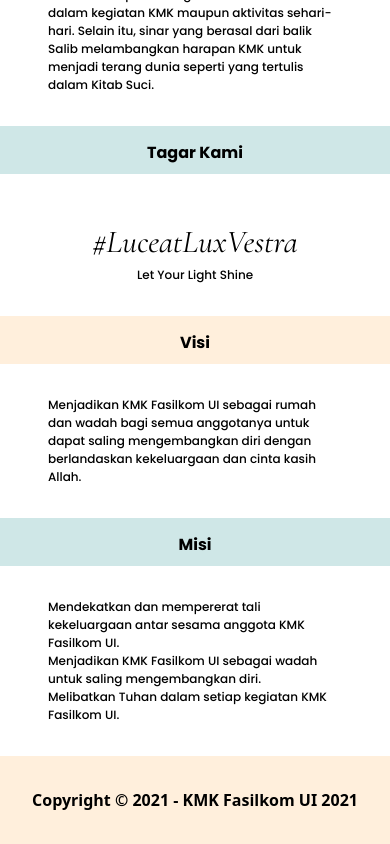
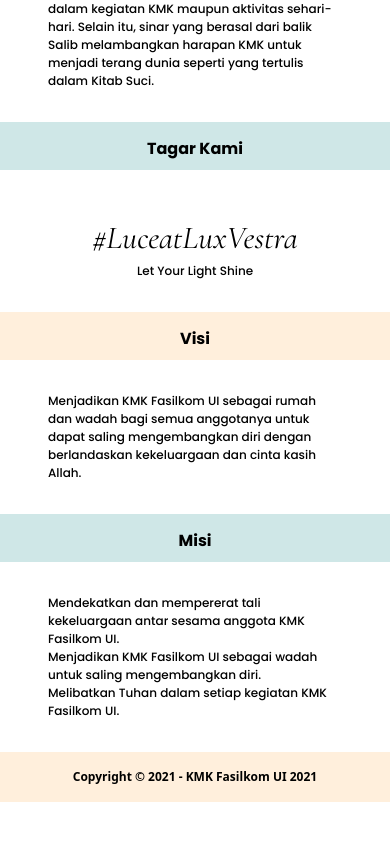
Before and after one commit to kmk-csui/web, a React (Create React App) app: page / in a window 390 px wide. Shown: the part 653-1497 px from the top of the page. After the commit the page ends 1455 px from the top, so only its background shows below. Built offline with nearby package versions, Linux system fonts and the light colour scheme.

Commit message:
implement responsive footer and navbar

```diff
--- a/src/components/Footer/Footer.css
+++ b/src/components/Footer/Footer.css
@@ -12,3 +12,14 @@
     padding-top: 2rem;
     padding-bottom: 2rem;
 }
+
+@media screen and (max-width: 1280px) {
+    .Footer {
+        font-size: 0.75rem;
+    }
+
+    .Footer > p {
+        padding-top: 1rem;
+        padding-bottom: 1rem;
+    }
+}
--- a/src/components/Navbar/Navbar.css
+++ b/src/components/Navbar/Navbar.css
@@ -79,6 +79,7 @@ ol {
 
     .nav-logo {
         width: 36px;
+        height: 2rem;
         margin: 0.75rem;
     }
 
--- a/src/components/Navbar/Navbar.js
+++ b/src/components/Navbar/Navbar.js
@@ -1,11 +1,12 @@
 import ArrowUp from "assets/arrow-up.svg";
 import Hamburger from "assets/hamburger.svg";
-import KMKLogo from "assets/KMK-logo-small.svg";
 import {useEffect, useState} from "react";
 import {Link} from "react-router-dom";
 import "./Navbar.css";
+import {Desktop, Mobile} from "../Responsive/Responsive";
+import KMKLogo from "../../assets/KMK-logo-small.svg";
 
-export default function Navbar() {
+export default function Navbar(isHomePage = false) {
   const [navToggled, setNavToggled] = useState(false);
   const [windowDimension, setWindowDimension] = useState(null);
 
@@ -58,7 +59,15 @@ export default function Navbar() {
               : {}
           }
         >
-          <img src={KMKLogo} className="nav-logo" alt="KMK-logo"/>
+          <Desktop>
+            <img src={KMKLogo} className="nav-logo" alt="KMK-logo"/>
+          </Desktop>
+          <Mobile>
+            {isHomePage
+              ? <img src={KMKLogo} className="nav-logo" alt="KMK-logo"/>
+              : <div className="nav-logo"/>
+            }
+          </Mobile>
           <p>KMK Fasilkom UI</p>
         </a>
         {(isMobile && navToggled) || !isMobile ? (
```
